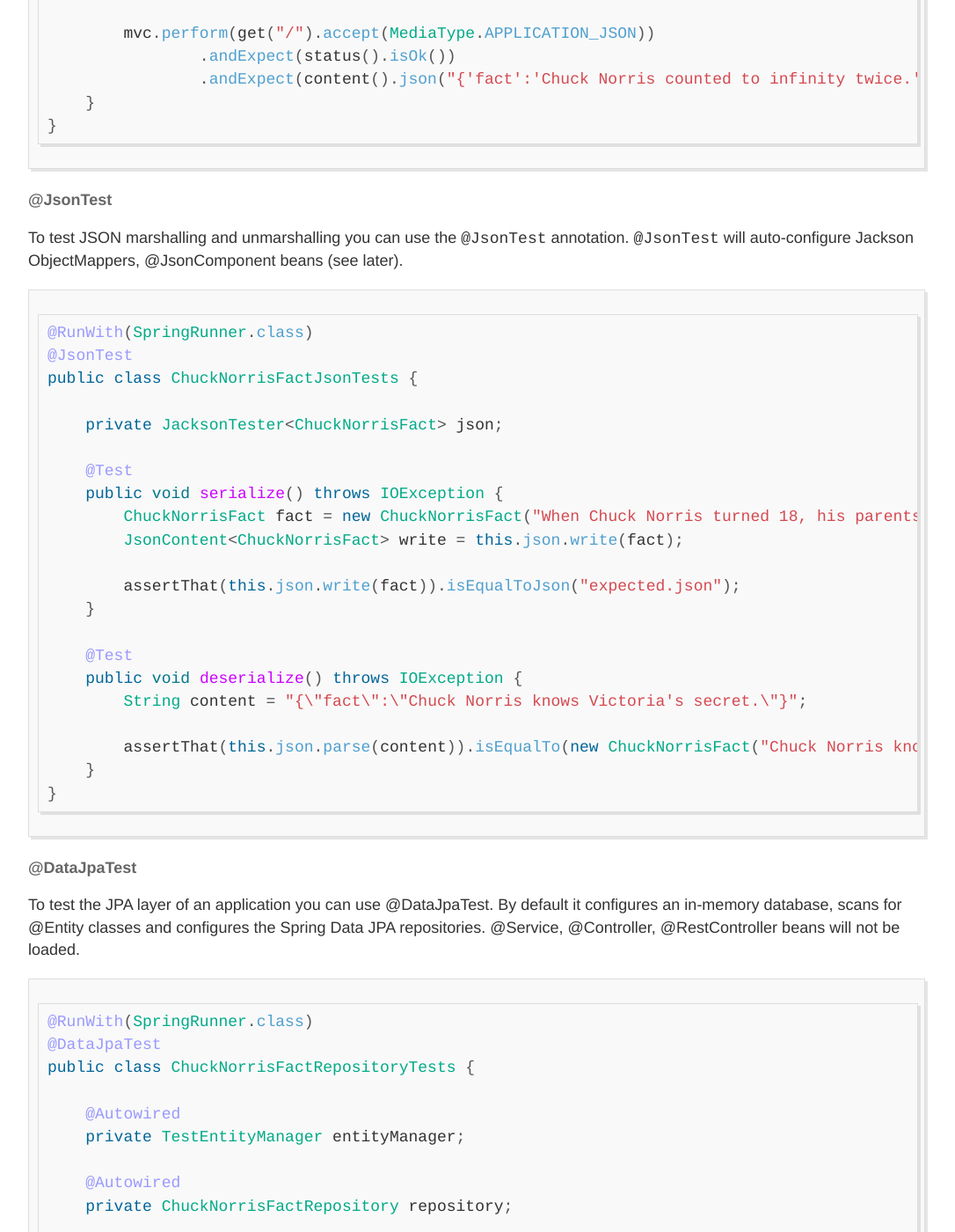
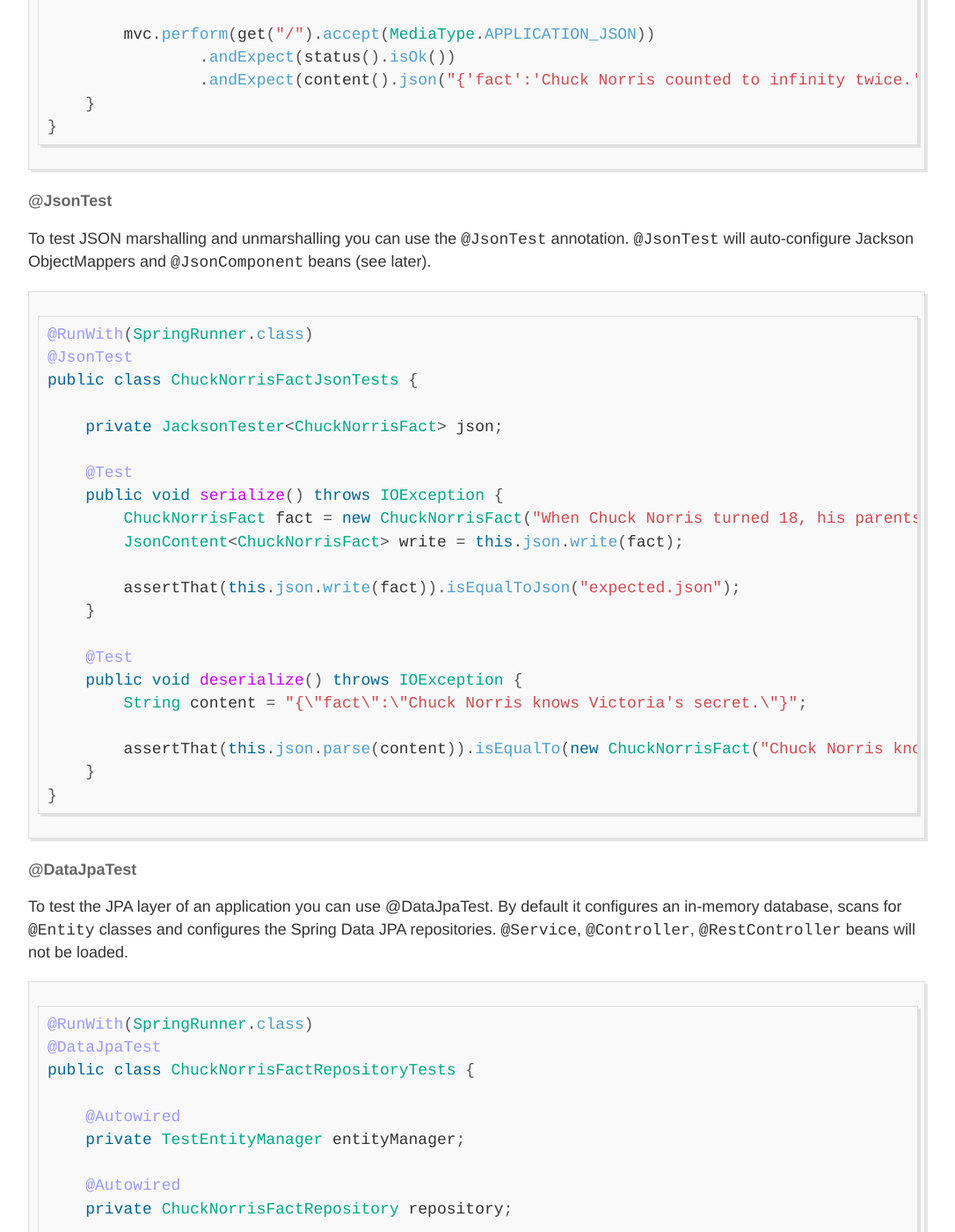
Before and after one commit to altfatterz/altfatterz.github.io, a Jekyll site: the page built from _posts/2016-04-16-trying-out-spring-boot-1.4.0-new-features-and-enhancements.md, in a window 1280 px wide and 1400 px high, scrolled down 3273 px. Shown: the whole window at 88% size, without its empty margins (98-1184 px from the left). Built offline with Jekyll 4.4.1, drawn with Linux system fonts in a browser that asks for light colours; comment, search, counter and statistics services are not loaded; some of the changed text lies outside the part shown.

Commit message:
fixes and typos

````diff
--- a/_posts/2016-04-16-trying-out-spring-boot-1.4.0-new-features-and-enhancements.md
+++ b/_posts/2016-04-16-trying-out-spring-boot-1.4.0-new-features-and-enhancements.md
@@ -91,7 +91,7 @@ Sometimes you would like to test a simple "slice" of the application instead of
 
 #### @WebMvcTest
 
-In order to test only the controller layer or often a single controller the `@WebMvcTest` used in combination with @MockBean can be handy. @Service or @Repository components will not be scanned.
+In order to test only the controller layer or often a single controller the `@WebMvcTest` used in combination with `@MockBean` can be handy. `@Service` or `@Repository` components will not be scanned.
 
 ```java
 @RunWith(SpringRunner.class)
@@ -117,7 +117,7 @@ public class CheckNorrisFactControllerTests {
 
 #### @JsonTest
 
-To test JSON marshalling and unmarshalling you can use the `@JsonTest` annotation. `@JsonTest` will auto-configure Jackson ObjectMappers, @JsonComponent beans (see later).
+To test JSON marshalling and unmarshalling you can use the `@JsonTest` annotation. `@JsonTest` will auto-configure Jackson ObjectMappers and `@JsonComponent` beans (see later).
 
 ```java
 @RunWith(SpringRunner.class)
@@ -145,7 +145,7 @@ public class ChuckNorrisFactJsonTests {
 
 #### @DataJpaTest
 
-To test the JPA layer of an application you can use @DataJpaTest. By default it configures an in-memory database, scans for @Entity classes and configures the Spring Data JPA repositories. @Service, @Controller, @RestController beans will not be loaded.
+To test the JPA layer of an application you can use @DataJpaTest. By default it configures an in-memory database, scans for `@Entity` classes and configures the Spring Data JPA repositories. `@Service`, `@Controller`, `@RestController` beans will not be loaded.
 
 ```java
 @RunWith(SpringRunner.class)
````
Also changed, not shown: other parts of _posts/2016-04-16-trying-out-spring-boot-1.4.0-new-features-and-enhancements.md (+1 -1 lines).
